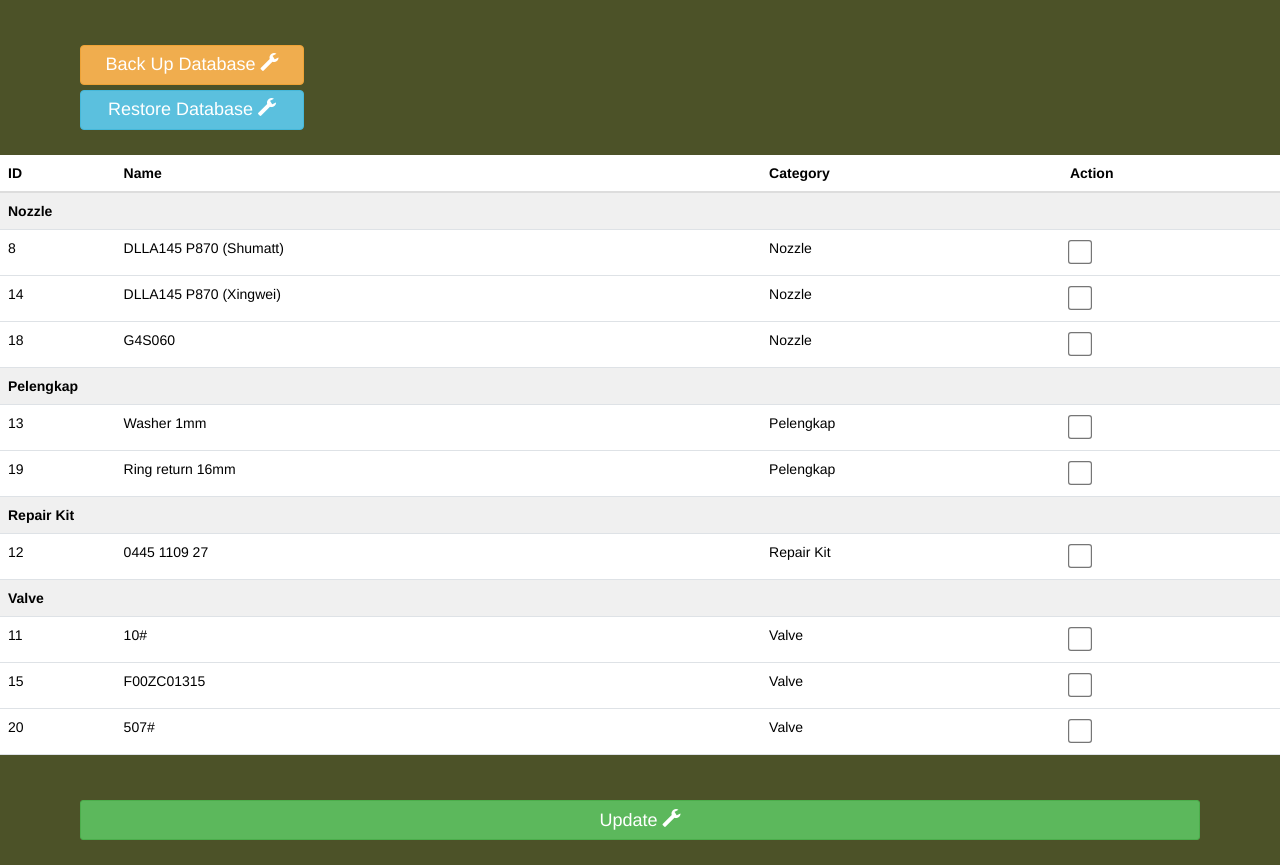
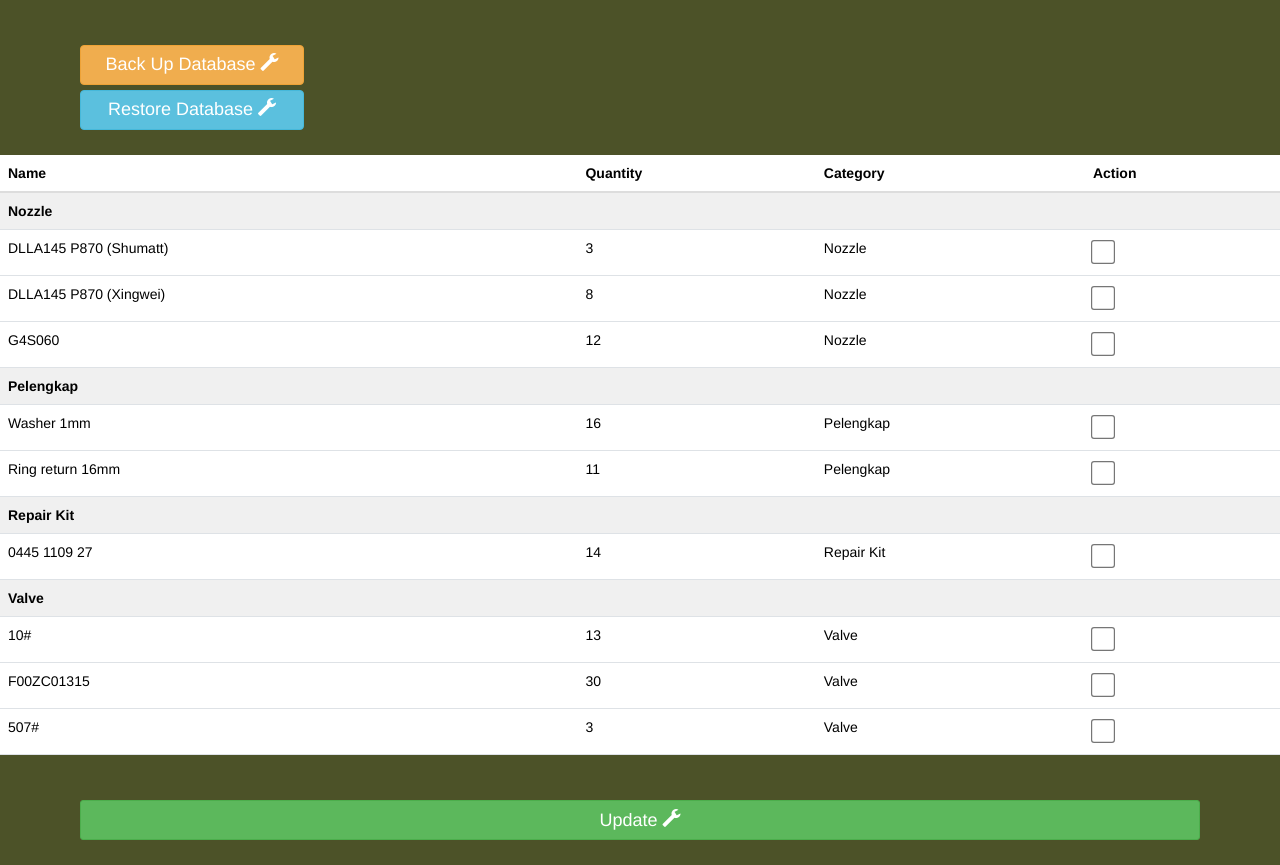
Before and after one commit to WillTGH/spare_part_inventory, a PHP site: page /list.php in a window 1280 px wide. Shown: the part 92-957 px from the top of the page. Run offline with PHP 8.4, Linux system fonts and the light colour scheme; a user stored in the database is signed in; data comes from the database, SQL or seed files in the repository; some libraries are stand-ins or nearby versions.

Commit message:
Add files via upload

```diff
--- a/src/index.php
+++ b/src/index.php
@@ -1,6 +1,6 @@
 <?php
 include 'sql_index.php';
-include 'header.php';
+// include 'header.php';
 ?>
 <!DOCTYPE html>
 <html lang="en">
@@ -17,7 +17,7 @@ include 'header.php';
         <link rel="stylesheet" type='text/css' href='style.css'>
     </head>
     <body>
-        <div id="live-data">Waiting for updates...</div>
+        <!-- <div id="live-data">Waiting for updates...</div> -->
         <nav class="navbar navbar-expand-lg navbar-dark bg-dark fixed-top">
             <div class="container" id='navbar'>
                 <a class="navbar-brand" href="index.php">BMS</a>
--- a/src/list.php
+++ b/src/list.php
@@ -65,8 +65,8 @@
             <table class='table'>
                 <thead>
                     <tr>
-                        <th>ID</th>
                         <th>Name</th>
+                        <th>Quantity</th>
                         <th>Category</th>
                         <th>Action</th>
                     </tr>
@@ -83,8 +83,8 @@
                             echo "<tr><th colspan='7' style='background: #f0f0f0;'>{$currentCategory}</th></tr>";
                         }
                         echo "<tr>
-                                <td>{$row['id']}</td>
                                 <td>{$row['part_name']}</td>
+                                <td>{$row['quantity']}</td>
                                 <td>{$row['category']}</td>
                                 <td><input class='checkbox-medium' type='checkbox' name='selected[]' value='{$row['id']}'></td>
                             </tr>";
```
